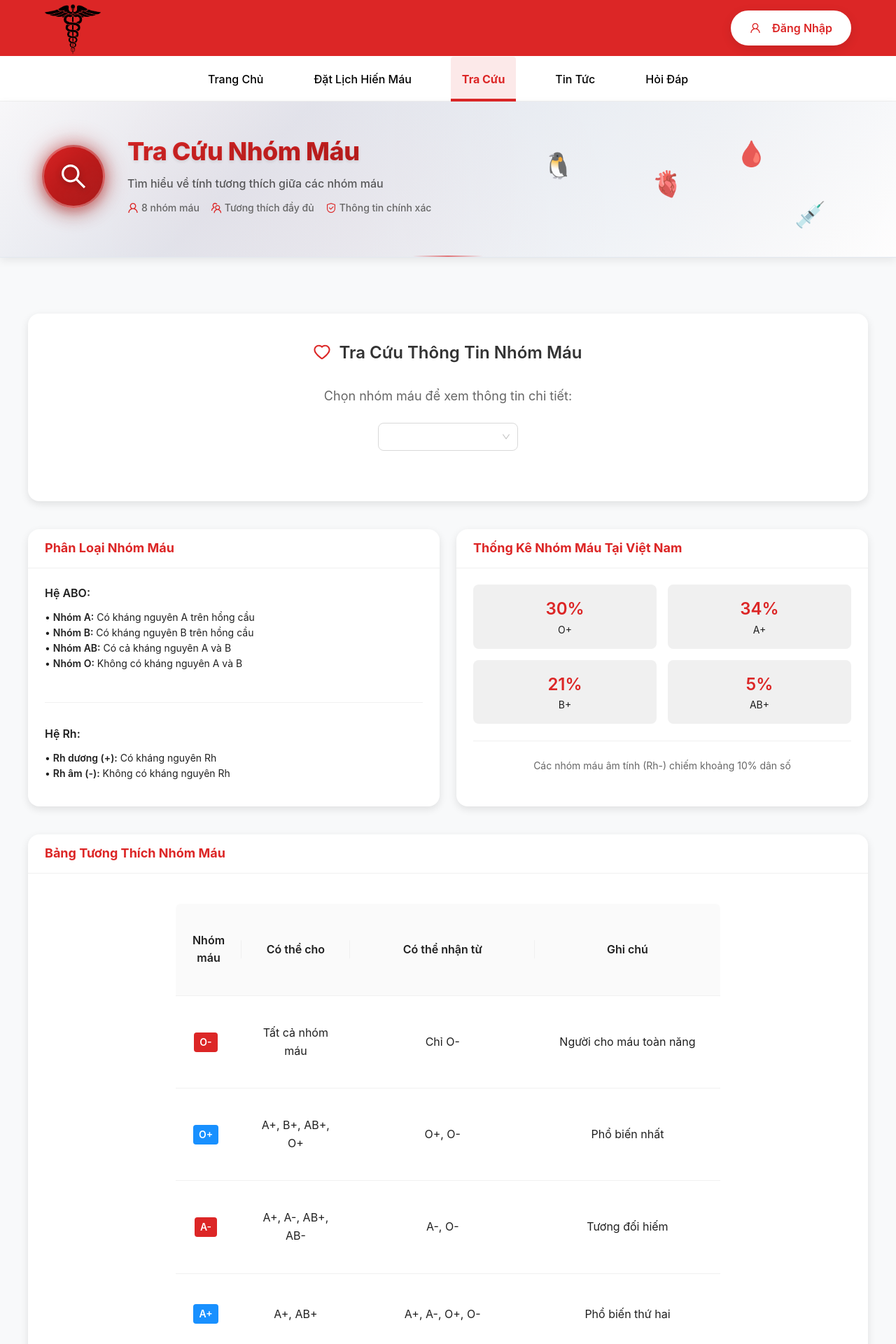
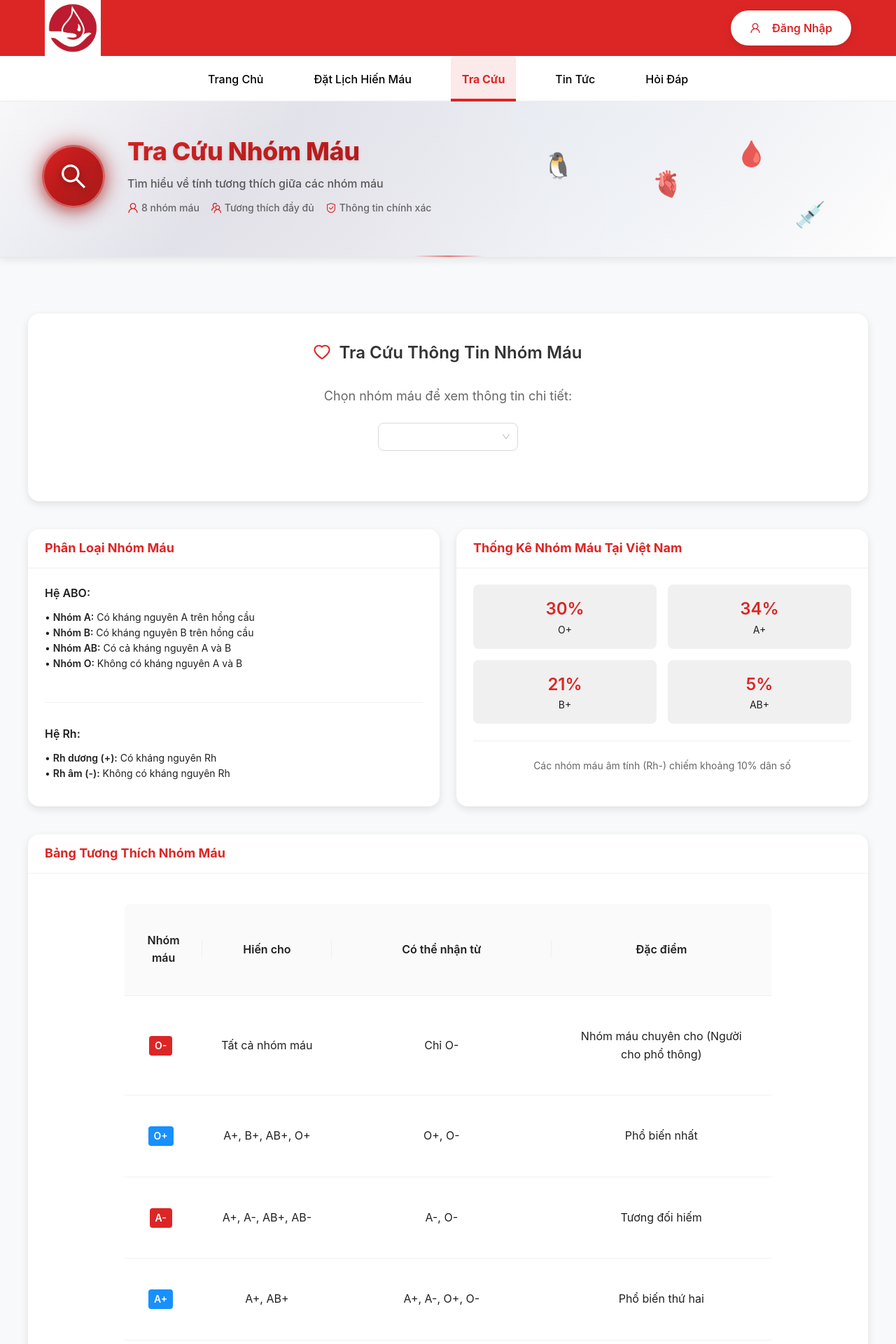
Before and after one commit to SWP301-Blood-Donation-Support-System/Front-End-React, a React (Create React App) app: page /search in a window 1280 px wide. Shown: the top 1920 px of the page at 70% size. Built offline with nearby package versions, Linux system fonts and the light colour scheme.

Commit message:
logo changed

```diff
--- a/src/components/Header.js
+++ b/src/components/Header.js
@@ -95,7 +95,7 @@ const Header = () => {
       {contextHolder}
       {/* Logo using new-logo.png - clickable to go home */}
       <div onClick={() => navigate("/")} className="header-logo">
-        <img src="/images/new-logo.png" alt="Blood Services Logo" />
+        <img src="/images/BloodLogo.jpg" alt="Blood Services Logo" />
       </div>
 
       {user ? (
--- a/src/pages/SearchPage.js
+++ b/src/pages/SearchPage.js
@@ -61,7 +61,7 @@ const SearchPage = () => {
       canGiveTo: ['A+', 'A-', 'B+', 'B-', 'AB+', 'AB-', 'O+', 'O-'],
       canReceiveFrom: ['O-'],
       percentage: '1%',
-      description: 'Nhóm máu O âm tính - người cho máu toàn năng'
+      description: 'Nhóm máu O âm tính - Nhóm máu chuyên cho (Người cho phổ thông)'
     }
   };
 
@@ -72,7 +72,7 @@ const SearchPage = () => {
       bloodType: 'O-',
       canGiveTo: 'Tất cả nhóm máu',
       canReceiveFrom: 'Chỉ O-',
-      note: 'Người cho máu toàn năng'
+      note: 'Nhóm máu chuyên cho (Người cho phổ thông)'
     },
     {
       key: '2',
@@ -140,7 +140,7 @@ const SearchPage = () => {
       ),
     },
     {
-      title: 'Có thể cho',
+      title: 'Hiến cho',
       dataIndex: 'canGiveTo',
       key: 'canGiveTo',
     },
@@ -150,7 +150,7 @@ const SearchPage = () => {
       key: 'canReceiveFrom',
     },
     {
-      title: 'Ghi chú',
+      title: 'Đặc điểm',
       dataIndex: 'note',
       key: 'note',
     },
@@ -386,7 +386,7 @@ const SearchPage = () => {
                     ✅ Nhóm máu đặc biệt:
                   </Title>
                   <Paragraph className="info-content">
-                    • <strong>O-:</strong> Người cho máu toàn năng<br/>
+                    • <strong>O-:</strong> Nhóm máu chuyên cho (Người cho phổ thông)<br/>
                     • <strong>AB+:</strong> Người nhận máu toàn năng<br/>
                     • Nhóm máu âm tính rất quý hiếm
                   </Paragraph>
```
Also changed, not shown: public/images/BloodLogo.jpg (added), public/images/BloodLogo.png (added).
